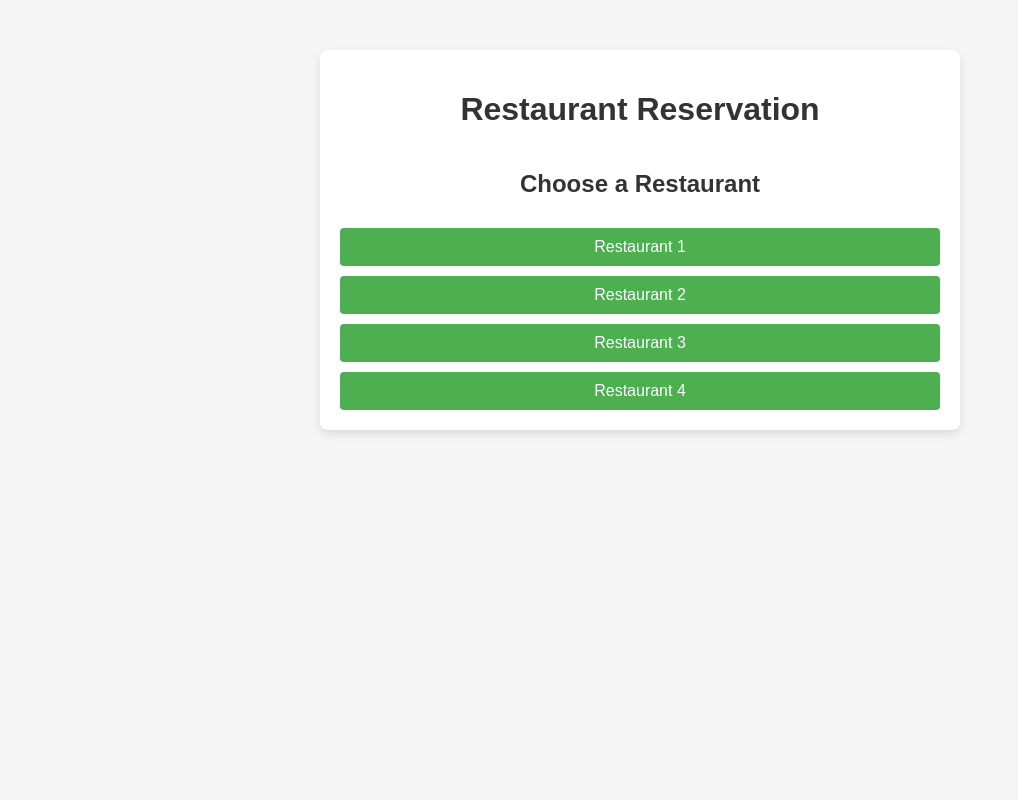
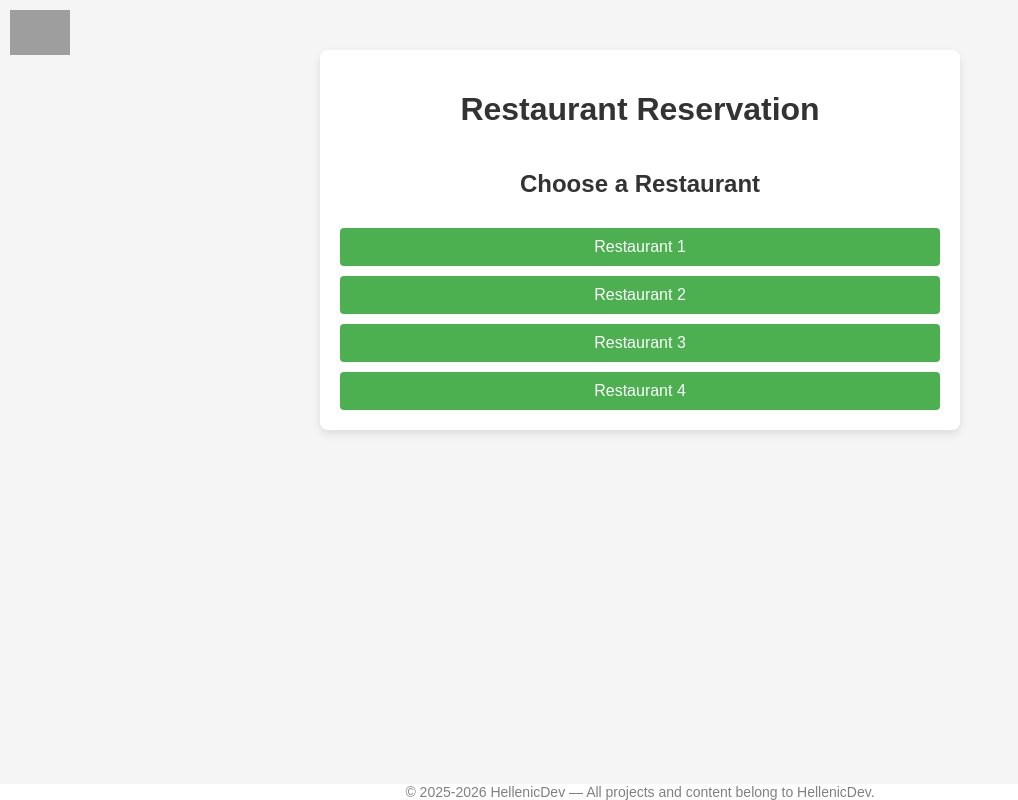
Before and after one commit to hellenicdev/e-table, a plain HTML site: page index.html in a window 1280 px wide. Shown: the whole page, without its empty margins (0-1018 px from the left). Drawn offline with Linux system fonts and the light colour scheme; grey boxes are pictures that could not be loaded.

Commit message:
Logo + Footer

```diff
--- a/index.html
+++ b/index.html
@@ -23,6 +23,9 @@
     <link rel="stylesheet" href="styles.css">
 </head>
 <body>
+<a href="/">
+  <img src="https://hellenicdev.github.io/logo.webp" alt="Logo" class="site-logo">
+</a>
     <div class="container">
         <h1>Restaurant Reservation</h1>
 
@@ -66,4 +69,16 @@
 
     <script src="script.js"></script>
 </body>
+<style>.site-logo {
+  position: fixed;   /* stays visible at all times */
+  top: 10px;
+  left: 10px;
+  width: 60px;       /* adjust size */
+  height: auto;
+  z-index: 9999;     /* stays above everything */
+}</style>
+<footer style="position: fixed; bottom: 0; left: 0; width: 100%; z-index: 9999; text-align: center; font-size: 14px; color: gray; background: white;
+">
+  © 2025-2026 HellenicDev — All projects and content belong to HellenicDev.
+</footer>
 </html>
```
